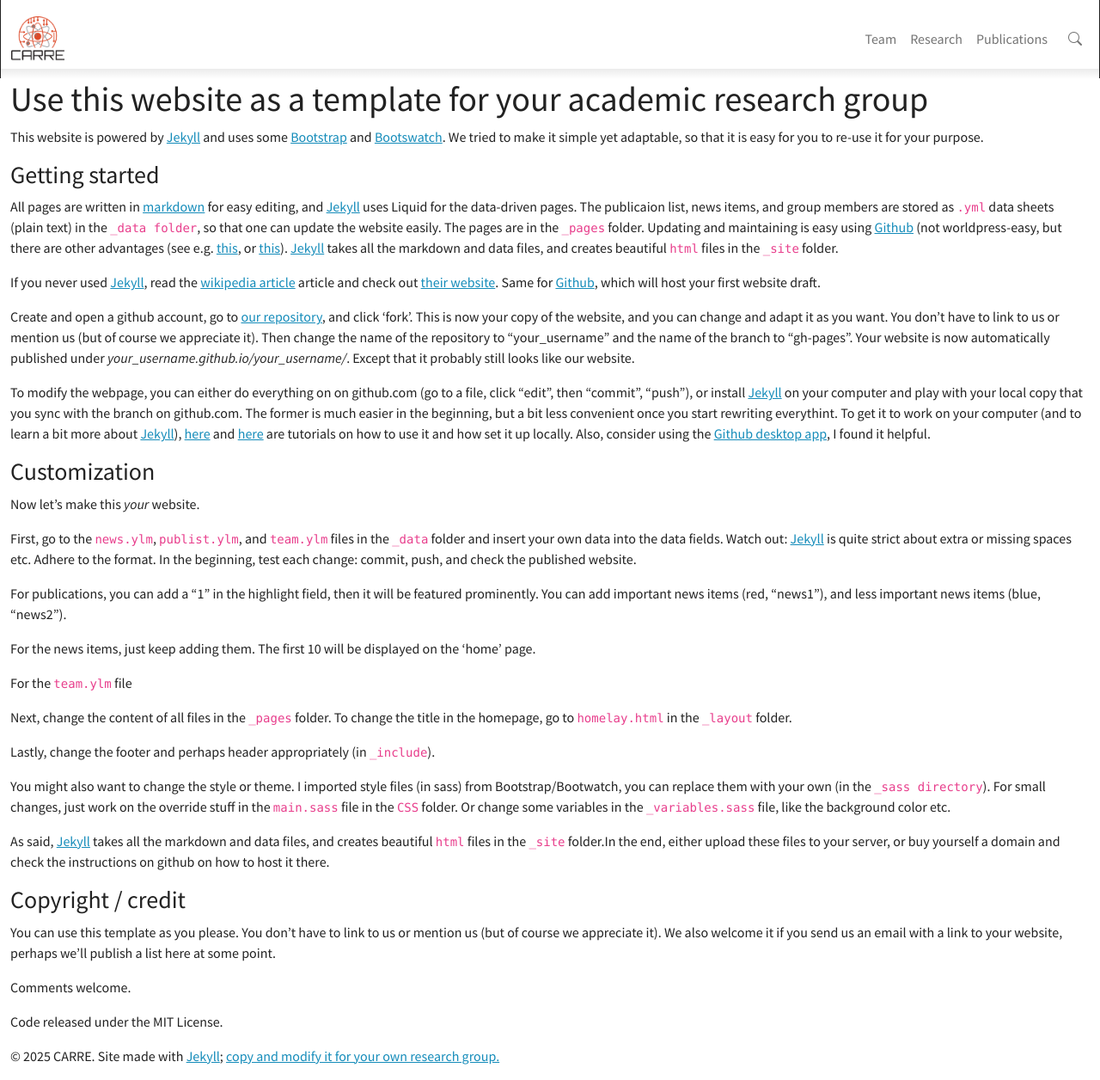
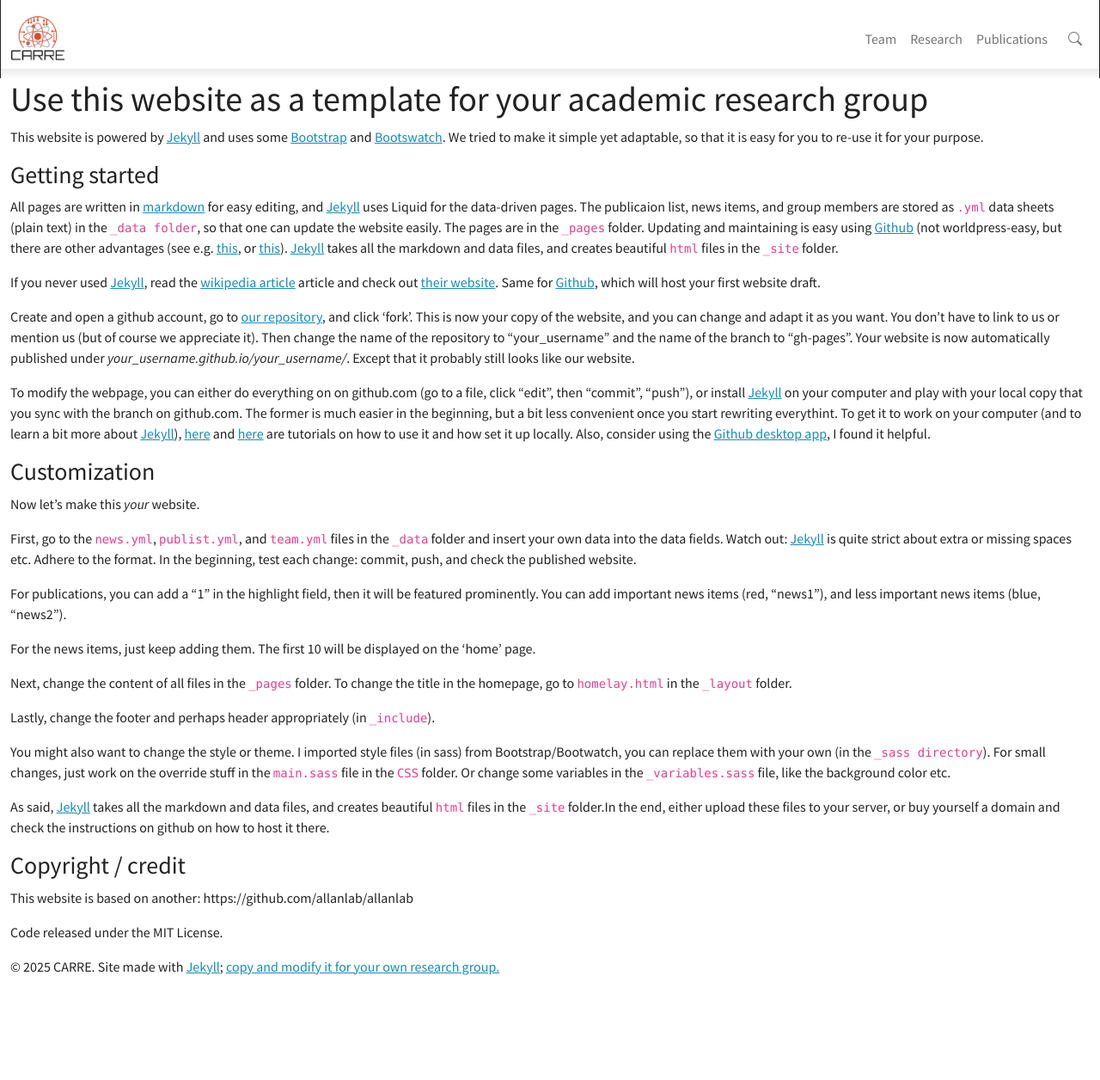
Before and after one commit to CARRE-PSAAP/CARRE-PSAAP.github.io, a Jekyll site: the page built from _pages/aboutwebsite.md, in a window 1280 px wide. Shown: the whole page at 86% size. Built offline with Jekyll 4.4.1, drawn with Linux system fonts in a browser that asks for light colours; nearby versions of some CDN libraries; after the commit the page ends 1152 px from its top, so only the background shows below that.

Commit message:
fixes some about into

```diff
--- a/_pages/aboutwebsite.md
+++ b/_pages/aboutwebsite.md
@@ -15,20 +15,18 @@ All pages are written in [markdown](https://github.com/adam-p/markdown-here/wiki
 
 If you never used [Jekyll](https://jekyllrb.com), read the [wikipedia article](https://en.wikipedia.org/wiki/Jekyll_(software)) article and check out [their website](https://jekyllrb.com). Same for [Github](http://www.github.com), which will host your first website draft.
 
-Create and open a github account, go to [our repository](https://github.com/allanlab/allanlab), and click 'fork'. This is now your copy of the website, and you can change and adapt it as you want. You don't have to link to us or mention us (but of course we appreciate it). Then change the name of the repository to "your_username" and the name of the branch to "gh-pages".  Your website is now automatically published under *your_username.github.io/your_username/*. Except that it probably still looks like our website.
+Create and open a github account, go to [our repository](https://github.com/CARRE-PSAAP/CARRE-PSAAP.github.io/), and click 'fork'. This is now your copy of the website, and you can change and adapt it as you want. You don't have to link to us or mention us (but of course we appreciate it). Then change the name of the repository to "your_username" and the name of the branch to "gh-pages".  Your website is now automatically published under *your_username.github.io/your_username/*. Except that it probably still looks like our website.
 
 To modify the webpage, you can either do everything on on github.com (go to a file, click "edit", then "commit", "push"), or install  [Jekyll](https://jekyllrb.com) on your computer and play with your local copy that you sync with the branch on github.com.  The former is much easier in the beginning, but a bit less convenient once you start rewriting everythint. To get it to work on your computer (and to learn a bit more about [Jekyll](https://jekyllrb.com)), [here](https://www.taniarascia.com/make-a-static-website-with-jekyll/) and [here](https://scotch.io/tutorials/getting-started-with-jekyll-plus-a-free-bootstrap-3-starter-theme) are tutorials on how to use it and how set it up locally. Also, consider using the [Github desktop app](http://www.desktop.github.com), I found it helpful.
 
 ### Customization
 Now let's make this *your* website.
 
-First, go to the `news.ylm`, `publist.ylm`, and `team.ylm` files in the `_data` folder and insert your own data into the data fields. Watch out:  [Jekyll](https://jekyllrb.com) is quite strict about extra or missing spaces etc. Adhere to the format. In the beginning, test each change: commit, push, and check the published website.
+First, go to the `news.yml`, `publist.yml`, and `team.yml` files in the `_data` folder and insert your own data into the data fields. Watch out:  [Jekyll](https://jekyllrb.com) is quite strict about extra or missing spaces etc. Adhere to the format. In the beginning, test each change: commit, push, and check the published website.
 
 For publications, you can add a "1" in the highlight field, then it will be featured prominently. You can add important  news items (red, "news1"), and less important  news items (blue, "news2").
 
 For the news items, just keep adding them. The first 10 will be displayed on the 'home' page.
-
-For the `team.ylm` file
 
 Next, change the content of all files in the `_pages` folder.  To change the title in the homepage, go to `homelay.html` in the `_layout` folder.
 
@@ -40,8 +38,6 @@ As said, [Jekyll](https://jekyllrb.com) takes all the markdown and data files, a
 
 ### Copyright / credit
 
-You can use this template as you please. You don't have to link to us or mention us (but of course we appreciate it). We also welcome it if you send us an email with a link to your website, perhaps we'll publish a list here at some point.
-
-Comments welcome.
+This website is based on another: https://github.com/allanlab/allanlab
 
 Code released under the MIT License.
```
Also changed, not shown: README.md (+0 -3 lines).
